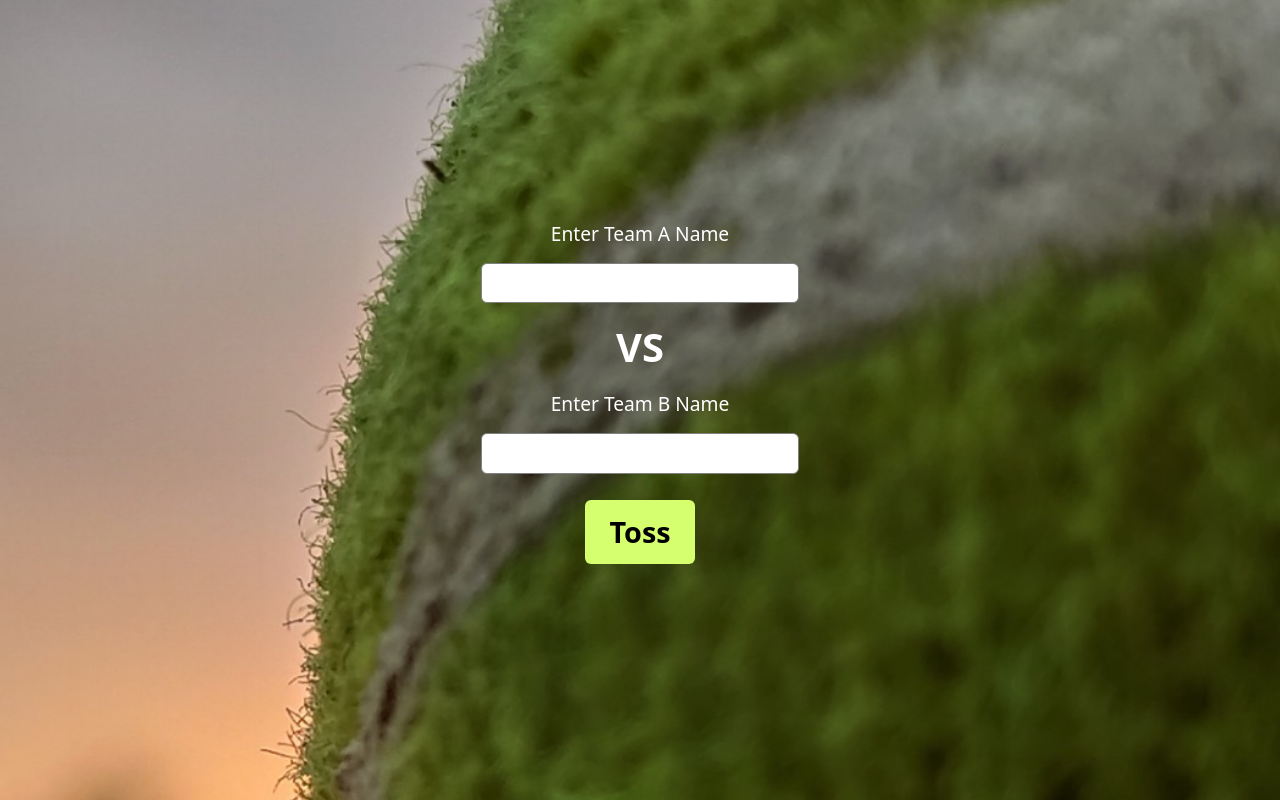
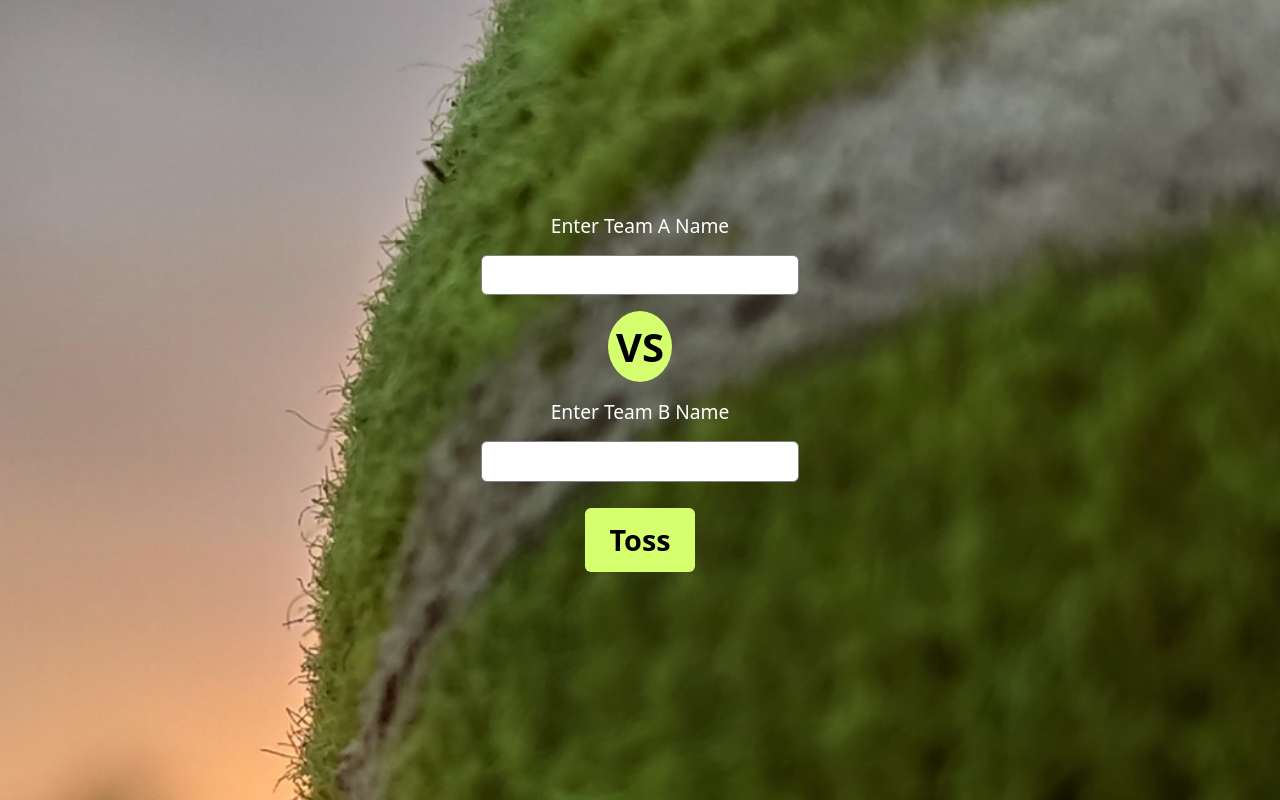
Before and after one commit to nemimj/Cricket-Project, a plain HTML site: page index.html in a window 1280 px wide. Drawn offline with Linux system fonts and the light colour scheme.

Commit message:
added css for vs

```diff
--- a/style.css
+++ b/style.css
@@ -32,6 +32,11 @@ label{
 
 h1{
     font-size: 2.5rem;
+    text-align: center;
+    border-radius: 50%;
+    padding: 0.5rem;
+    background: #d5ff6f;
+    color: black;
 }
 
 .container input[type=text]{
```
Also changed, not shown: score.js (+10 -1 lines).
